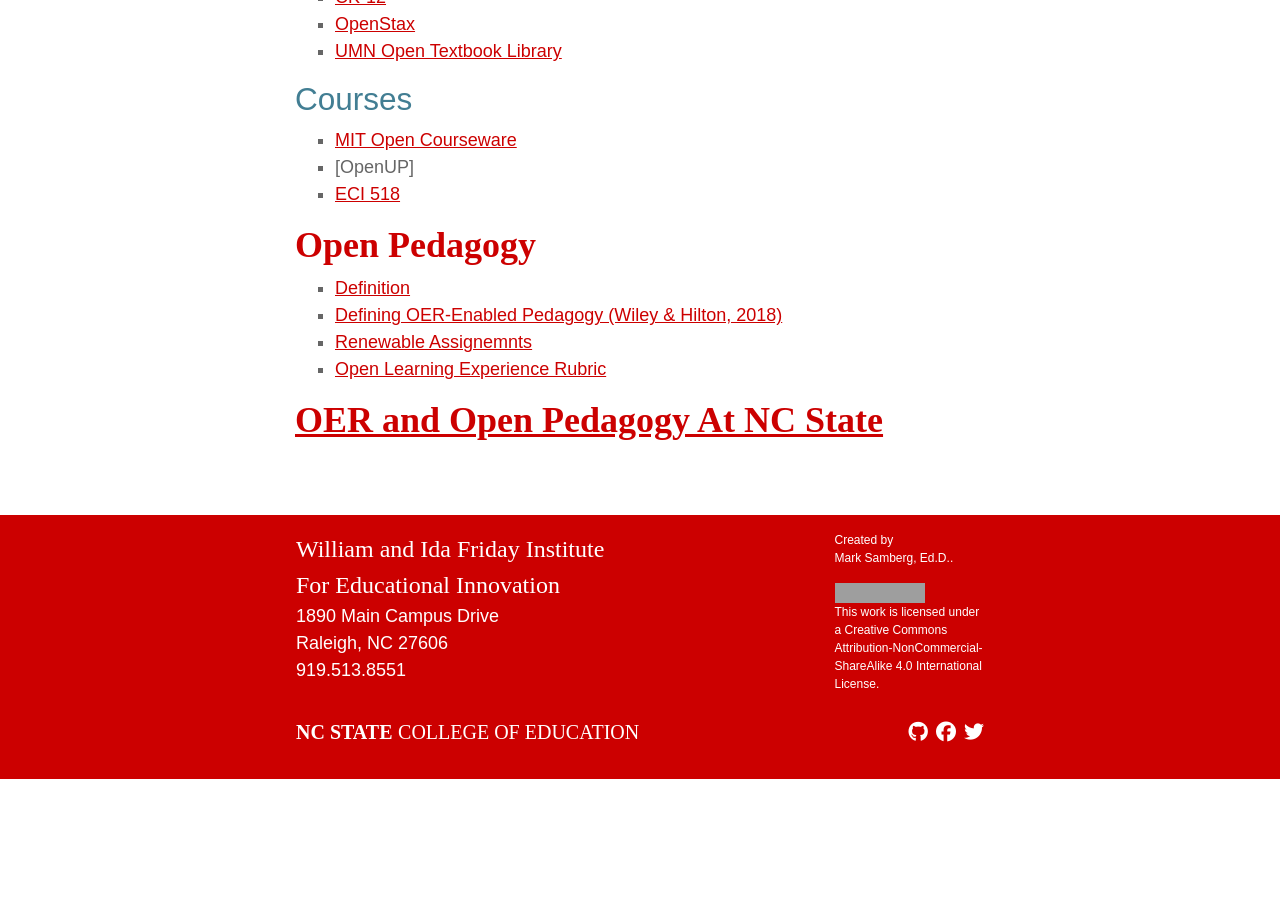
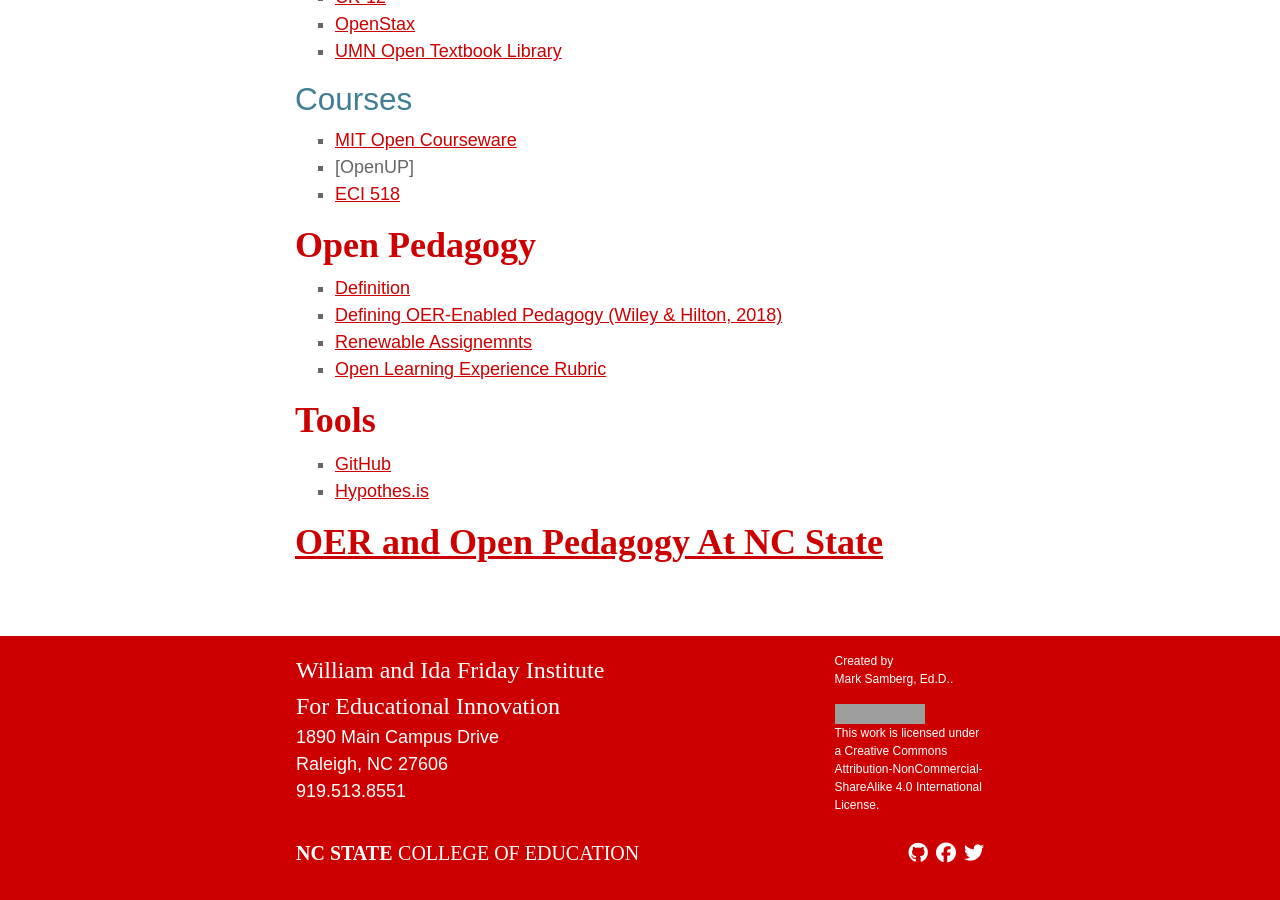
Before and after one commit to mjsamberg/resourceguides, a Jekyll site: the page built from oer/index.md, in a window 1280 px wide and 900 px high, scrolled down 1424 px. Built offline with Jekyll 4.4.1, drawn with Linux system fonts in a browser that asks for light colours; nearby versions of some CDN libraries; some web fonts are replaced; before the commit the page ends 2203 px from its top, so only the background shows below that; grey boxes are pictures that could not be loaded.

Commit message:
Added tools.

```diff
--- a/oer/index.md
+++ b/oer/index.md
@@ -46,4 +46,8 @@
 * [Renewable Assignemnts](http://flexible.learning.ubc.ca/news-events/renewable-assignments-student-work-adding-value-to-the-world/)
 * [Open Learning Experience Rubric](http://xolotl.org/okp-learning-experience-rubric/)
 
+## Tools
+* [GitHub](http://www.github.com)
+* [Hypothes.is](https://web.hypothes.is)
+
 ## [OER  and Open Pedagogy At NC State](https://www.lib.ncsu.edu/do/open-education)
```
